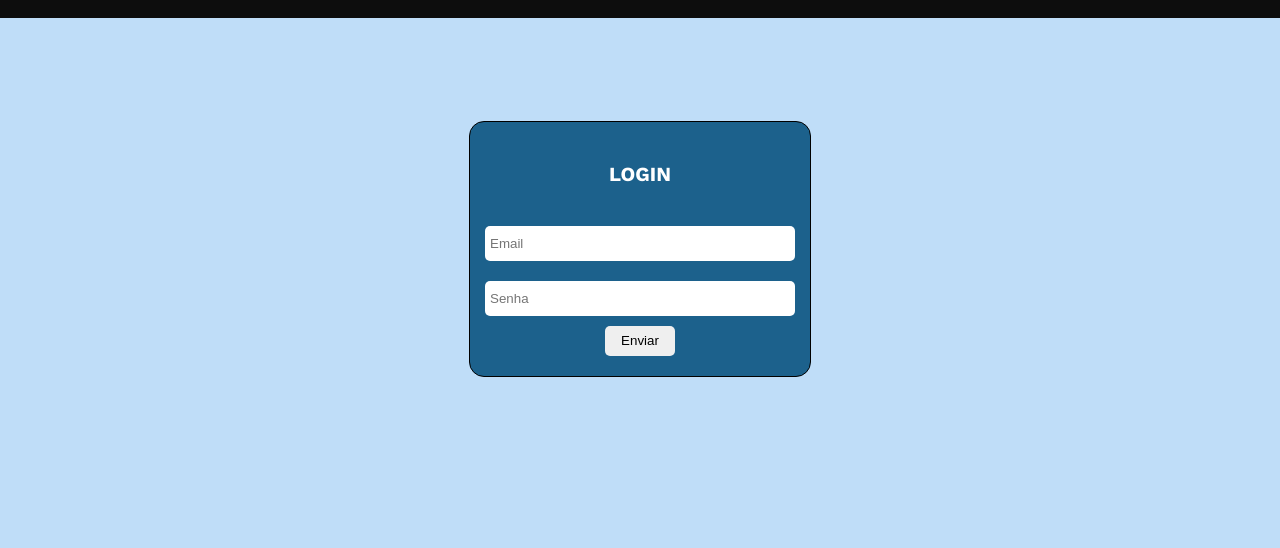
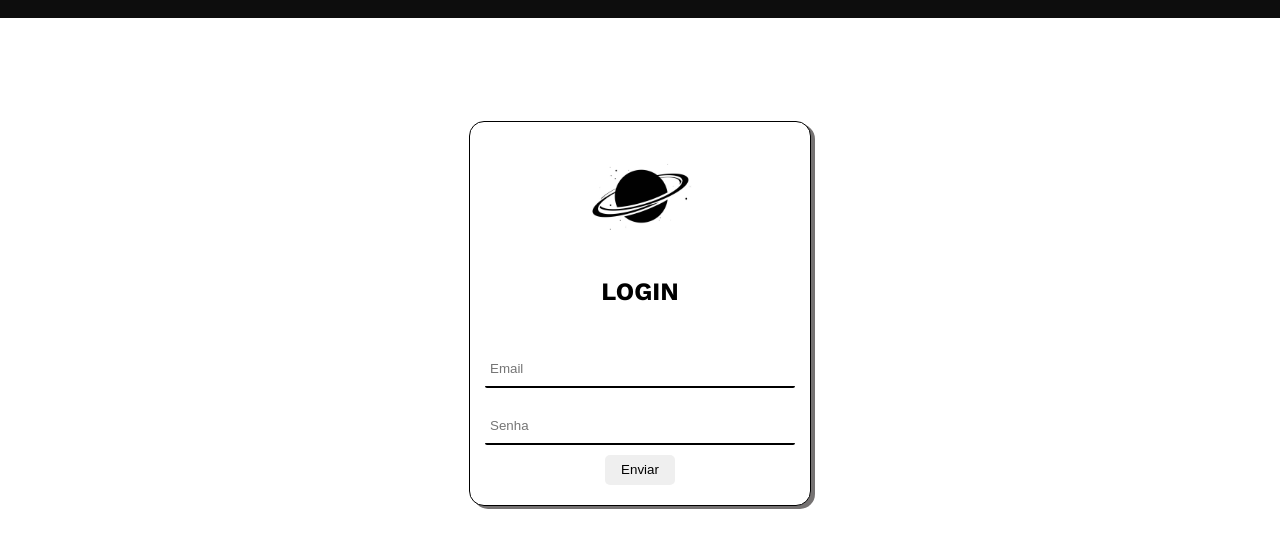
Before and after one commit to KaykSantos/Saturn-Project-Mobile, a website: page www/index.html in a window 1280 px wide. Shown: the part 52-600 px from the top of the page. Drawn offline with nearby package versions, Linux system fonts and the light colour scheme.

Commit message:
Atualização style

```diff
--- a/www/index.html
+++ b/www/index.html
@@ -8,12 +8,12 @@
 
     <link rel="stylesheet" href="components/loader.css">
     <!-- <link rel="stylesheet" href="css/style.css"> -->
-    <style>
+     <style>
         @charset "UTF-8";
             @import url('https://fonts.googleapis.com/css2?family=Work+Sans:ital,wght@0,100;0,200;0,300;0,400;0,500;0,600;0,700;0,800;0,900;1,100;1,200;1,300;1,400;1,500;1,600;1,700;1,800;1,900&display=swap');
             #body-login{
                 font-family: 'Work Sans', sans-serif;
-                background-color: #bfddf8;
+                background-color: white;
                 margin: 0px;
                 padding: 0px;
             }
@@ -36,16 +36,17 @@
                 text-align: center;
                 justify-content: center;
                 align-items: center;
-                background-color: #1C618C;
+                background-color: white;
+                box-shadow: 4px 3px rgb(117, 114, 114);
             }
             #form-login input{
                 margin-top: 20px;
                 width: 100%;
             }
             #form-login p{
-                color: white;
+                color: black;
                 text-transform: uppercase;
-                font-size: 20px;
+                font-size: 025px;
                 font-weight: bold;
             }
             #form-login button{
@@ -74,7 +75,7 @@
                 font-size: 25px;
                 text-transform: uppercase;
                 font-weight: bold;
-                color: white
+                color: white;
             }
             #nav-login div a{
                 padding: 22px;
@@ -88,12 +89,16 @@
             .inputLogCad{
                 height: 25px;
                 padding: 5px;
-                border-radius: 5px;
+                border: 2px solid black;
+                border-radius: 2px;
                 border: none;
+                border-bottom:2px solid black;
                 outline: none;
+                background-color: white;
             }
             .inputLogCad:focus{
                 border-bottom: 2px solid black;
+                background-color: #d4efff;
             }
             .alerts{
                 text-align: center;
@@ -107,6 +112,7 @@
     <main id="main-login">
         <section id="section-login">
             <div id="form-login">
+                 <img src="imgs/saturn.jpg" width="110px">
                 <p>Login</p>
                 <input autocomplete="off" type="email" id="email" name="email" placeholder="Email" class="inputLogCad">
                 <input autocomplete="off" type="password" id="password" name="password" placeholder="Senha" class="inputLogCad">
```
Also changed, not shown: www/atividades.html (+3 -2 lines), www/conta.html (+3 -2 lines), www/home.html (+3 -2 lines), www/imgs/saturn.jpg (added).
